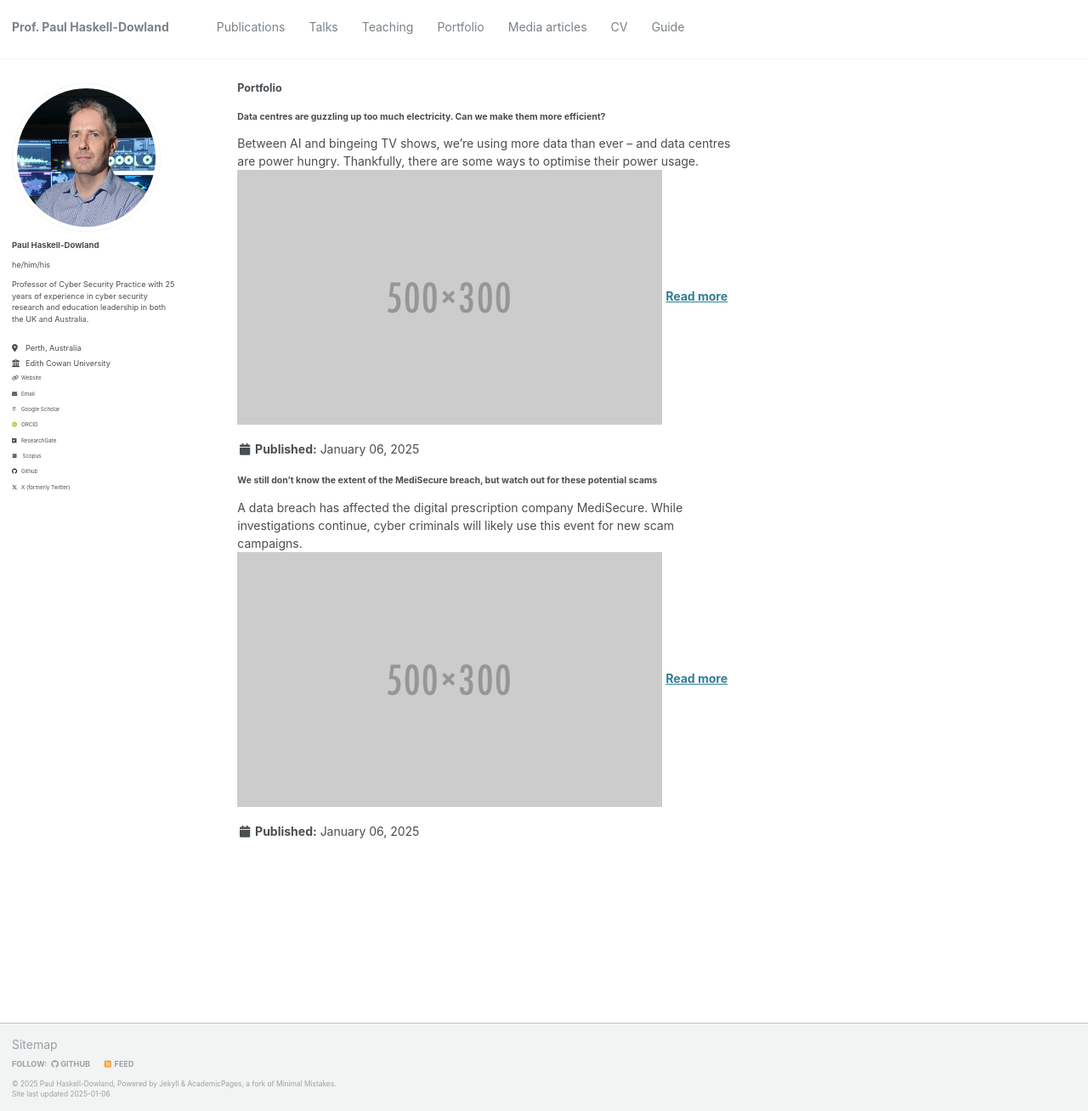
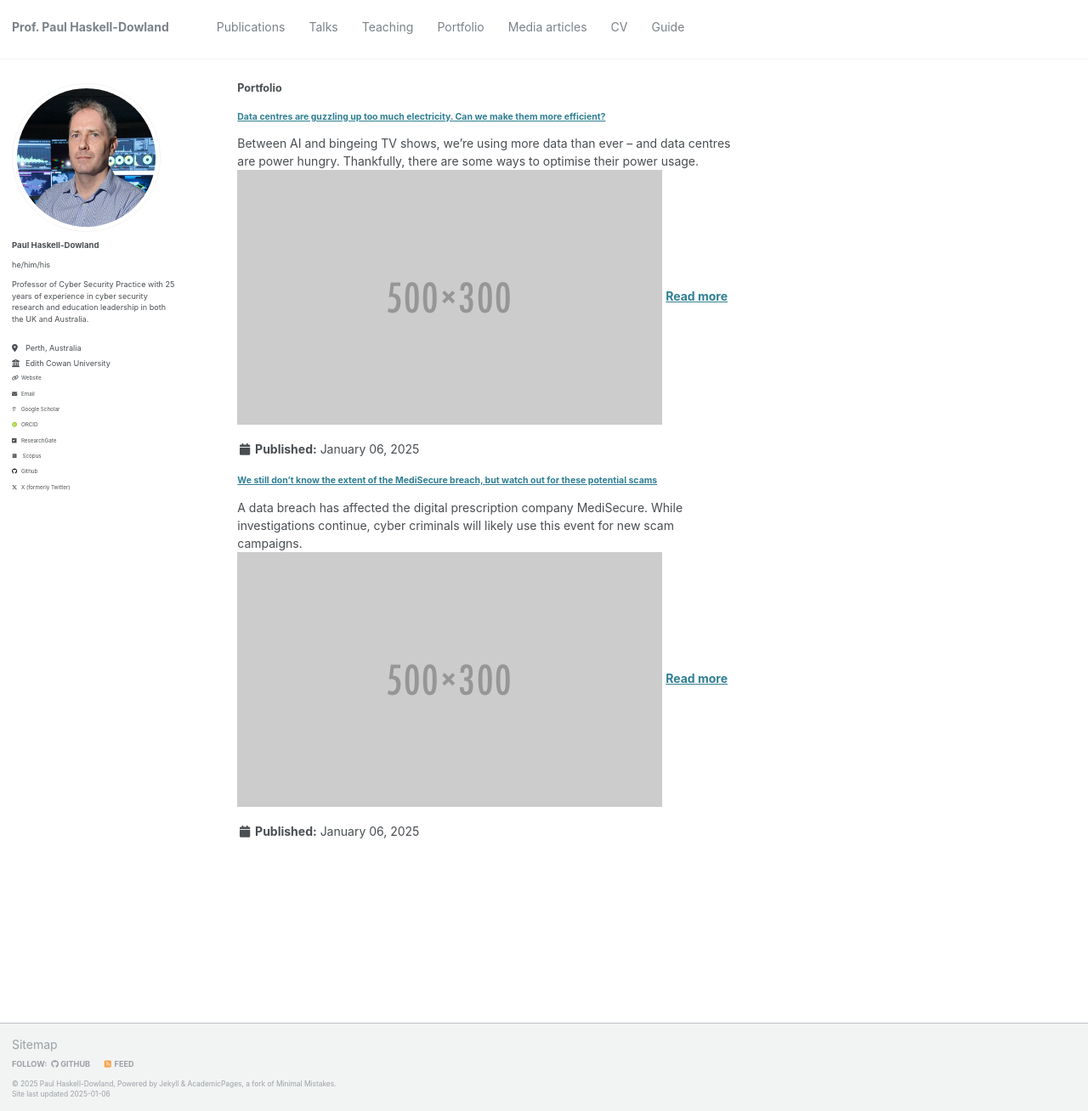
Before and after one commit to pdowland/phdweb, a Jekyll site: the page built from _pages/portfolio.html, in a window 1280 px wide and 1308 px high. Shown: the whole window at 85% size. Built offline with Jekyll 4.4.1, drawn with Linux system fonts in a browser that asks for light colours; some web fonts are replaced.

Commit message:
Update archive-single.html

```diff
--- a/_includes/archive-single.html
+++ b/_includes/archive-single.html
@@ -30,8 +30,7 @@
       {% if post.link %}
         <a href="{{ post.link }}">{{ title }}</a> <a href="{{ base_path }}{{ post.url }}" rel="permalink"><i class="fa fa-link" aria-hidden="true" title="permalink"></i><span class="sr-only">Permalink</span></a>
       {% else %}
-        <!--<a href="{{ base_path }}{{ post.url }}" rel="permalink">{{ title }}</a>-->
-        {{ title }}
+        <a href="{{ base_path }}{{ post.url }}" rel="permalink">{{ title }}</a>
       {% endif %}
     </h2>
 
```
